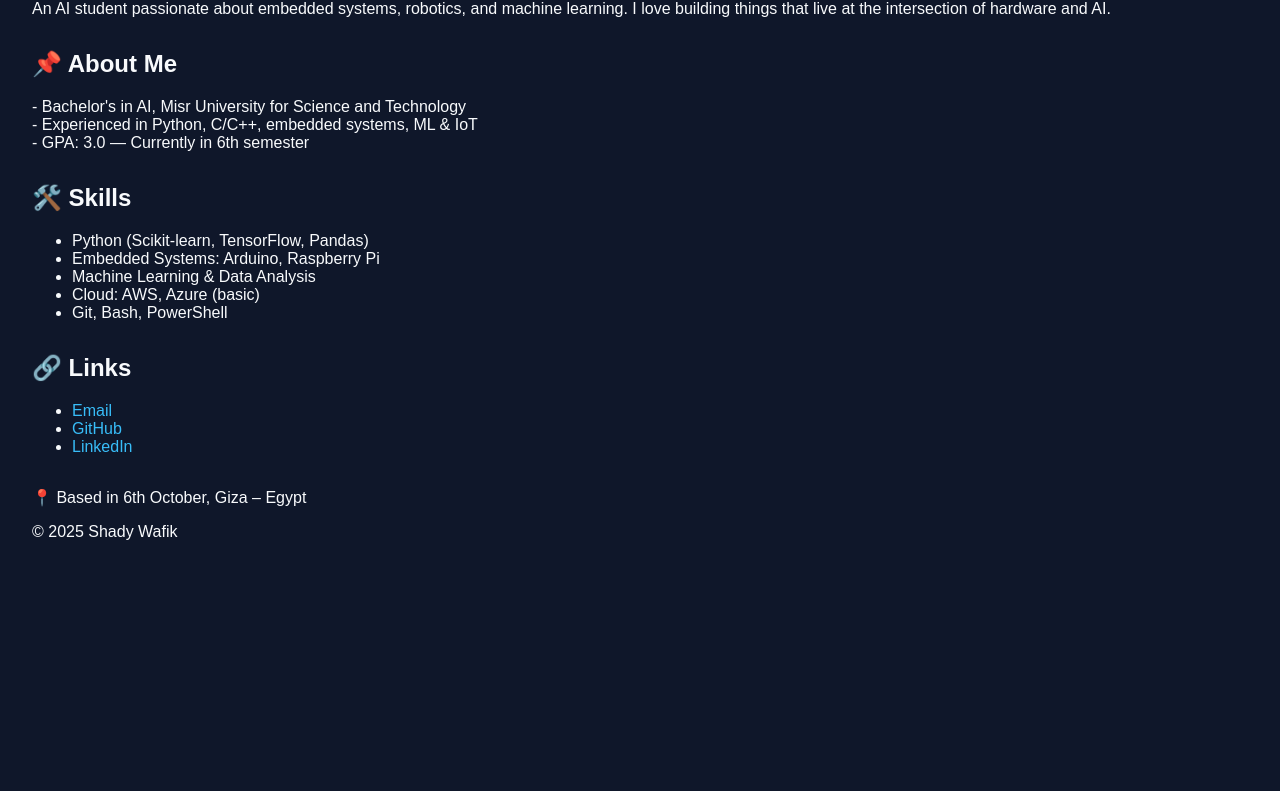
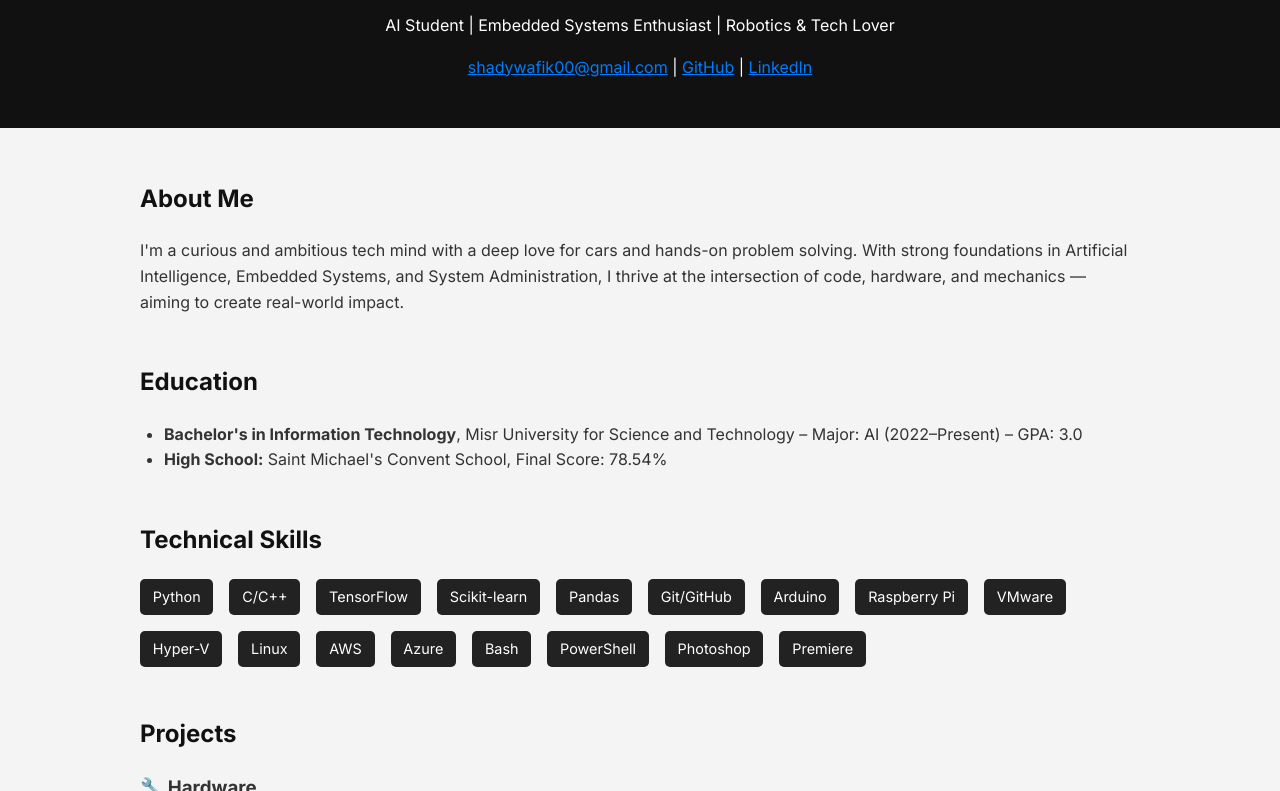
Before and after one commit to Shady106/Shady-Wafik.github.io, a plain HTML site: page index.html in a window 1280 px wide. Shown: the part 113-904 px from the top of the page. Before the commit the page ends 800 px from the top, so only its background shows below. Drawn offline with Linux system fonts and the light colour scheme.

Commit message:
index.html

```diff
--- a/index.html
+++ b/index.html
@@ -3,63 +3,163 @@
 <head>
   <meta charset="UTF-8" />
   <meta name="viewport" content="width=device-width, initial-scale=1.0" />
-  <title>Shady Wafik | AI Student Portfolio</title>
+  <title>Shady Wafik | AI Portfolio</title>
+  <link href="https://fonts.googleapis.com/css2?family=Inter:wght@400;700&display=swap" rel="stylesheet">
   <style>
     body {
-      font-family: Arial, sans-serif;
-      background: #0f172a;
-      color: #f8fafc;
+      font-family: 'Inter', sans-serif;
       margin: 0;
+      background: #f4f4f4;
+      color: #333;
+      line-height: 1.6;
+    }
+    header {
+      background: #111;
+      color: white;
+      padding: 2rem;
+      text-align: center;
+    }
+    h1, h2 {
+      color: #111;
+    }
+    .container {
+      max-width: 1000px;
+      margin: auto;
       padding: 2rem;
     }
-    h1 {
-      color: #38bdf8;
+    section {
+      margin-bottom: 3rem;
+    }
+    ul {
+      padding-left: 1.5rem;
+    }
+    .skills, .languages {
+      display: flex;
+      flex-wrap: wrap;
+      gap: 1rem;
+    }
+    .badge {
+      background: #222;
+      color: white;
+      padding: 0.4rem 0.8rem;
+      border-radius: 5px;
+      font-size: 0.9rem;
+    }
+    footer {
+      background: #222;
+      color: white;
+      text-align: center;
+      padding: 1rem;
     }
     a {
-      color: #38bdf8;
-      text-decoration: none;
-    }
-    .section {
-      margin-top: 2rem;
+      color: #007bff;
     }
   </style>
 </head>
 <body>
-  <h1>👋 Hi, I'm Shady Wafik</h1>
-  <p>An AI student passionate about embedded systems, robotics, and machine learning. I love building things that live at the intersection of hardware and AI.</p>
+  <header>
+    <h1>Shady Wafik</h1>
+    <p>AI Student | Embedded Systems Enthusiast | Robotics & Tech Lover</p>
+    <p>
+      <a href="mailto:shadywafik00@gmail.com">shadywafik00@gmail.com</a> |
+      <a href="https://github.com/Shady106" target="_blank">GitHub</a> |
+      <a href="https://www.linkedin.com/in/shady-wafik" target="_blank">LinkedIn</a>
+    </p>
+  </header>
+  <div class="container">
 
-  <div class="section">
-    <h2>📌 About Me</h2>
+    <section>
+      <h2>About Me</h2>
       <p>
-      - Bachelor's in AI, Misr University for Science and Technology<br />
-      - Experienced in Python, C/C++, embedded systems, ML & IoT<br />
-      - GPA: 3.0 — Currently in 6th semester<br />
+        I'm a curious and ambitious tech mind with a deep love for cars and hands-on problem solving.
+        With strong foundations in Artificial Intelligence, Embedded Systems, and System Administration,
+        I thrive at the intersection of code, hardware, and mechanics — aiming to create real-world impact.
       </p>
+    </section>
+
+    <section>
+      <h2>Education</h2>
+      <ul>
+        <li><strong>Bachelor's in Information Technology</strong>, Misr University for Science and Technology – Major: AI (2022–Present) – GPA: 3.0</li>
+        <li><strong>High School:</strong> Saint Michael's Convent School, Final Score: 78.54%</li>
+      </ul>
+    </section>
+
+    <section>
+      <h2>Technical Skills</h2>
+      <div class="skills">
+        <span class="badge">Python</span>
+        <span class="badge">C/C++</span>
+        <span class="badge">TensorFlow</span>
+        <span class="badge">Scikit-learn</span>
+        <span class="badge">Pandas</span>
+        <span class="badge">Git/GitHub</span>
+        <span class="badge">Arduino</span>
+        <span class="badge">Raspberry Pi</span>
+        <span class="badge">VMware</span>
+        <span class="badge">Hyper-V</span>
+        <span class="badge">Linux</span>
+        <span class="badge">AWS</span>
+        <span class="badge">Azure</span>
+        <span class="badge">Bash</span>
+        <span class="badge">PowerShell</span>
+        <span class="badge">Photoshop</span>
+        <span class="badge">Premiere</span>
       </div>
+    </section>
 
-  <div class="section">
-    <h2>🛠️ Skills</h2>
+    <section>
+      <h2>Projects</h2>
+      <h3>🔧 Hardware</h3>
       <ul>
-      <li>Python (Scikit-learn, TensorFlow, Pandas)</li>
-      <li>Embedded Systems: Arduino, Raspberry Pi</li>
-      <li>Machine Learning & Data Analysis</li>
-      <li>Cloud: AWS, Azure (basic)</li>
-      <li>Git, Bash, PowerShell</li>
+        <li><strong>Bionic Arm:</strong> EMG-controlled prosthetic using Raspberry Pi and MLP neural net.</li>
+        <li><strong>Sumo Robot:</strong> Autonomous Arduino robot with obstacle detection and pushing logic.</li>
+        <li><strong>Chess Clock, RC Car, LCD Snake Game:</strong> Microcontroller-based DIY builds.</li>
+        <li><strong>Road Safety IoT:</strong> Real-time monitoring with sensors and comms.</li>
+        <li><strong>Line Follower, 7-Segment Counter, PCB Power Supply:</strong> Digital + analog hardware design.</li>
       </ul>
+      <h3>💻 Software</h3>
+      <ul>
+        <li><strong>Student Mental Health Prediction:</strong> Ensemble learning with web interface.</li>
+        <li><strong>Gym Management System:</strong> ERD + MS Access database system.</li>
+        <li><strong>AI Puzzle Solver:</strong> 3x3 board using DFS, BFS, A*, Greedy.</li>
+        <li><strong>Apple Stock Prediction:</strong> ML modeling on 5-year data.</li>
+        <li><strong>Breast Cancer Classifier:</strong> Feature engineering & diagnostics focus.</li>
+        <li><strong>Trigram NLP Model:</strong> Autocomplete + perplexity in Streamlit.</li>
+      </ul>
+    </section>
+
+    <section>
+      <h2>Work Experience (Freelance)</h2>
+      <ul>
+        <li><strong>Server Admin:</strong> Windows/Linux (Ubuntu, CentOS), cPanel setup and diagnostics.</li>
+        <li><strong>Cloud & Virtualization:</strong> AWS, Azure, GCP, VirtualBox, VMware, Hyper-V.</li>
+        <li><strong>Scripting & Automation:</strong> Bash, PowerShell, cron jobs, CI/CD basics.</li>
+        <li><strong>Remote Admin:</strong> SSH, RDP for server management.</li>
+      </ul>
+    </section>
+
+    <section>
+      <h2>Languages</h2>
+      <div class="languages">
+        <span class="badge">Arabic (Native)</span>
+        <span class="badge">English (B2+)</span>
+        <span class="badge">French (Basic)</span>
       </div>
+    </section>
 
-  <div class="section">
-    <h2>🔗 Links</h2>
-    <ul>
-      <li><a href="mailto:shadywafik00@gmail.com">Email</a></li>
-      <li><a href="https://github.com/Shady106" target="_blank">GitHub</a></li>
-      <li><a href="https://www.linkedin.com/in/shady-wafik" target="_blank">LinkedIn</a></li>
-    </ul>
+    <section>
+      <h2>Automotive Passion</h2>
+      <p>
+        Since childhood, I've been passionate about cars and mechanical systems. Influenced by my father's work in automotive maintenance,
+        I deeply understand vehicle technologies, diagnostics, and mechanics. I'm especially interested in merging IT with automotive,
+        like connected vehicles, smart diagnostics, and performance systems.
+      </p>
+    </section>
+
   </div>
-
-  <div class="section">
-    <p>📍 Based in 6th October, Giza – Egypt</p>
-    <p>© 2025 Shady Wafik</p>
-  </div>
+  <footer>
+    <p>Built by Shady Wafik &mdash; 2025</p>
+  </footer>
 </body>
 </html>
```
Lines whose indentation alone changed are shown as unchanged.
